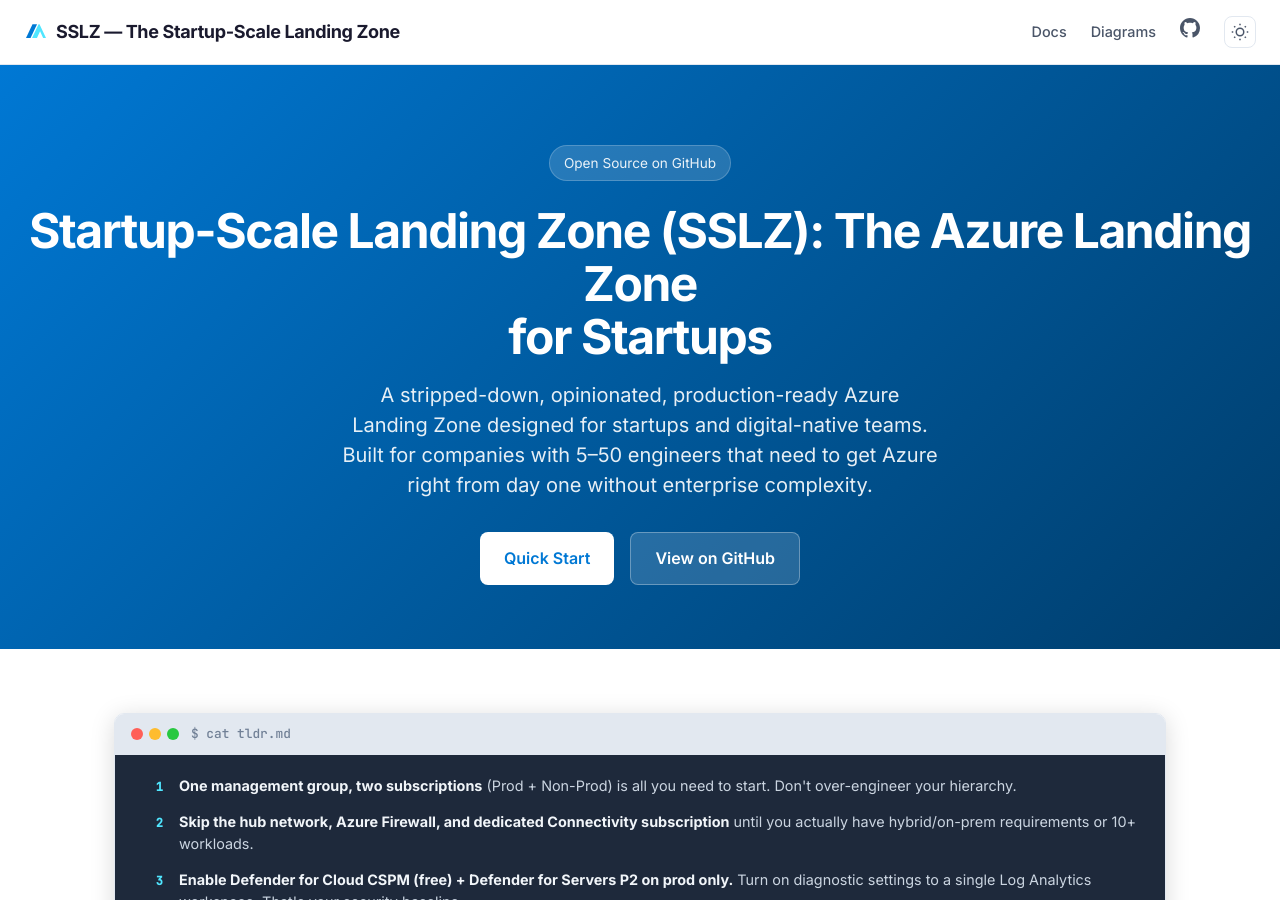
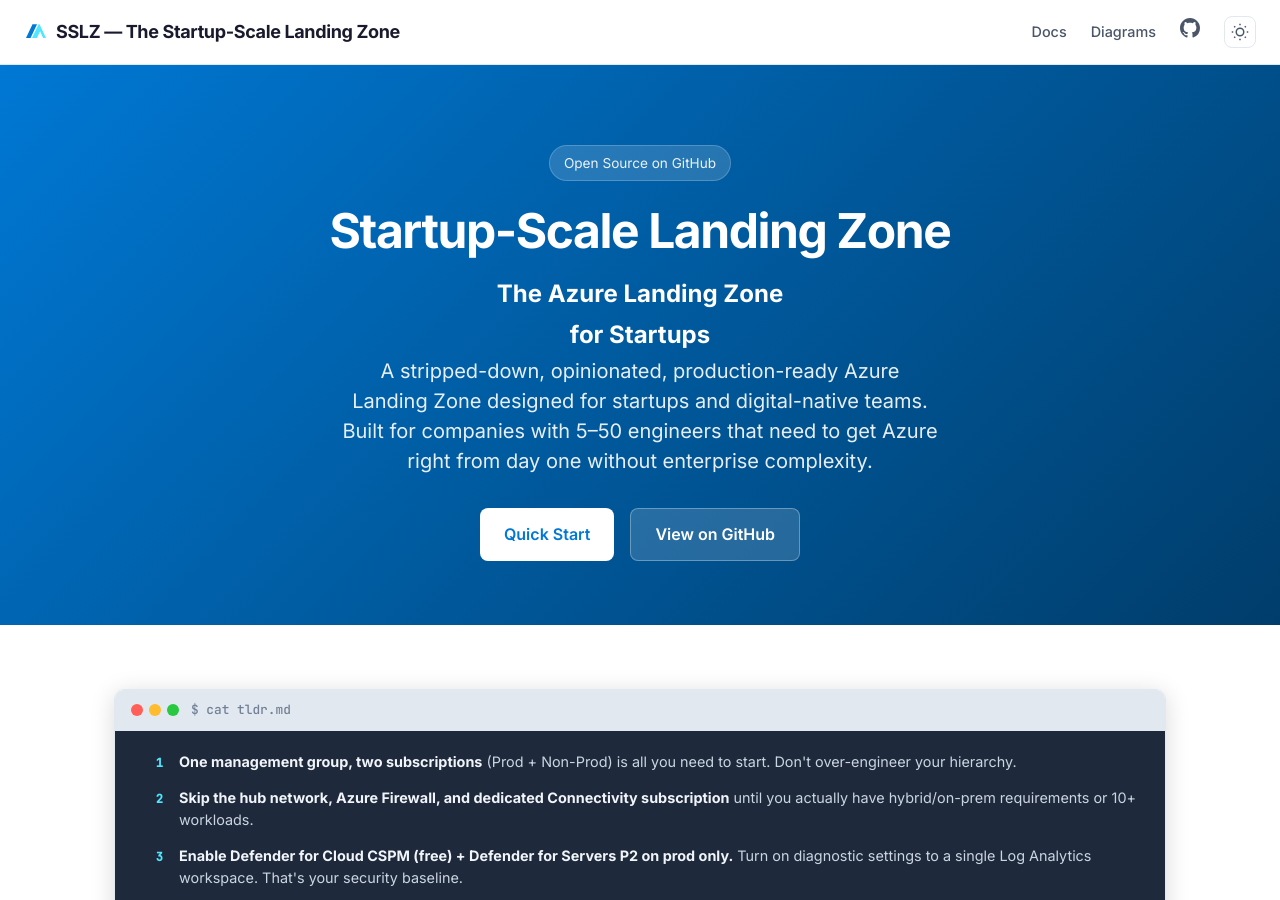
Before and after one commit to ricmmartins/sslz, a Jekyll site: the page built from index.md, in a window 1280 px wide and 900 px high. Built offline with Jekyll 4.4.1, drawn with Linux system fonts in a browser that asks for light colours.

Commit message:
Revise headings in index.md for better hierarchy
Updated the heading structure for clarity.

```diff
--- a/index.md
+++ b/index.md
@@ -6,7 +6,8 @@
 
 <section class="hero">
   <a href="{{ site.github_repo }}" class="hero-badge" target="_blank" rel="noopener">Open Source on GitHub</a>
-  <h1>Startup-Scale Landing Zone (SSLZ): The Azure Landing Zone<br>for Startups</h1>
+  <h1>Startup-Scale Landing Zone</h1>
+  <h2>The Azure Landing Zone<br>for Startups</h2>
   <p class="tagline">A stripped-down, opinionated, production-ready Azure Landing Zone designed for startups and digital-native teams. Built for companies with 5–50 engineers that need to get Azure right from day one without enterprise complexity.</p>
   <div class="hero-ctas">
     <a href="#quick-start" class="btn btn-primary">Quick Start</a>
```
